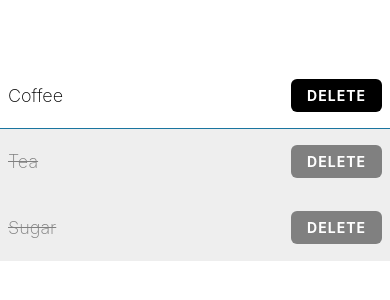
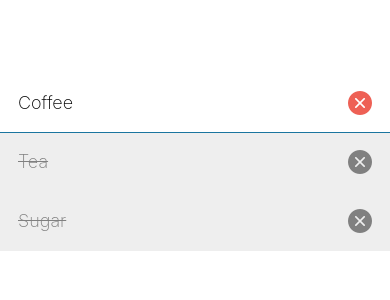
Before and after one commit to RanitManik/taskly, a React Native app: screen / in a window 390 px wide. Shown: the part 260-560 px from the top of the page. Built offline with nearby package versions, Linux system fonts and the light colour scheme.

Commit message:
:sparkles: Use icons for buttons

```diff
--- a/components/ShoppingList.tsx
+++ b/components/ShoppingList.tsx
@@ -1,5 +1,6 @@
 import { Alert, StyleSheet, Text, TouchableOpacity, View } from "react-native";
 import { theme } from "../theme";
+import AntDesign from "@expo/vector-icons/AntDesign";
 
 type Props = {
     item: string;
@@ -39,15 +40,12 @@ export const ShoppingList = ({ item, isCompleted }: Props) => {
             >
                 {item}
             </Text>
-            <TouchableOpacity
-                style={[
-                    styles.button,
-                    isCompleted ? styles.completedButton : null,
-                ]}
-                activeOpacity={0.8}
-                onPress={handleDelete}
-            >
-                <Text style={styles.buttonText}>Delete</Text>
+            <TouchableOpacity activeOpacity={0.8} onPress={handleDelete}>
+                <AntDesign
+                    name="closecircle"
+                    size={24}
+                    color={isCompleted ? theme.colorGray : theme.colorRed}
+                />
             </TouchableOpacity>
         </View>
     );
@@ -57,7 +55,7 @@ const styles = StyleSheet.create({
     itemContainer: {
         borderBottomWidth: 1,
         borderBottomColor: theme.colorCerulean,
-        paddingHorizontal: 8,
+        paddingHorizontal: 18,
         paddingVertical: 16,
         flexDirection: "row",
         justifyContent: "space-between",
@@ -79,22 +77,4 @@ const styles = StyleSheet.create({
         textDecorationColor: theme.colorGray,
         color: theme.colorGray,
     },
-
-    button: {
-        backgroundColor: theme.colorBlack,
-        borderRadius: 6,
-        paddingHorizontal: 16,
-        paddingVertical: 8,
-    },
-
-    completedButton: {
-        backgroundColor: theme.colorGray,
-    },
-
-    buttonText: {
-        color: theme.colorWhite,
-        fontWeight: "bold",
-        textTransform: "uppercase",
-        letterSpacing: 1,
-    },
 });
--- a/package.json
+++ b/package.json
@@ -11,6 +11,7 @@
     "format": "prettier --write \\\"./*.{ts,tsx,js}\\\""
   },
   "dependencies": {
+    "@expo/vector-icons": "^14.0.2",
     "expo": "~51.0.28",
     "expo-status-bar": "~1.12.1",
     "react": "18.2.0",
--- a/theme.ts
+++ b/theme.ts
@@ -4,4 +4,5 @@ export const theme = {
     colorBlack: "#000",
     colorGray: "grey",
     colorLightGrey: "#eee",
+    colorRed: "#ee6055",
 };
```
